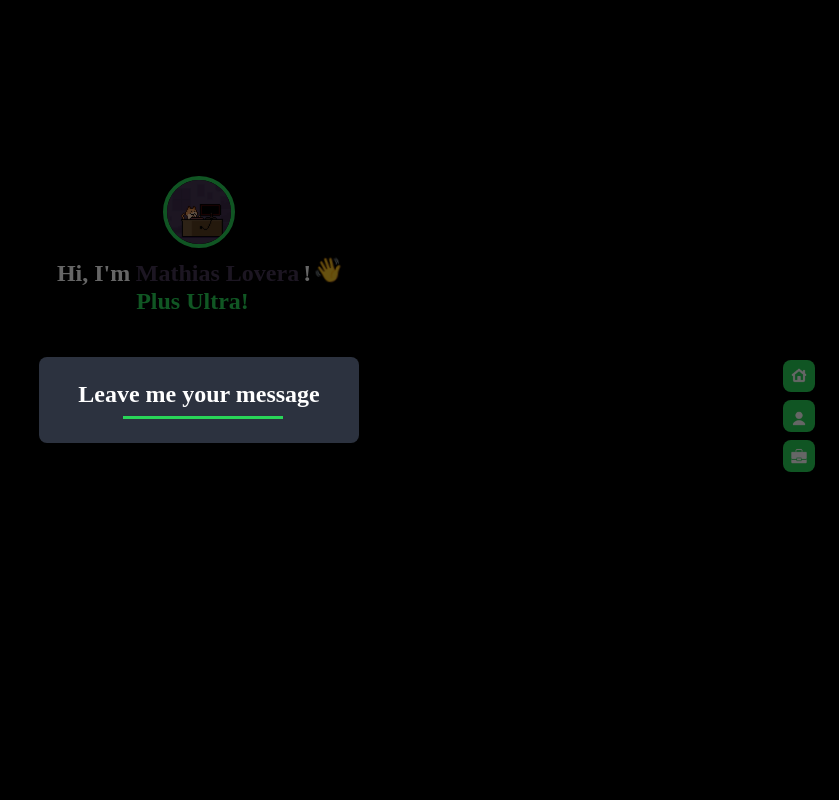
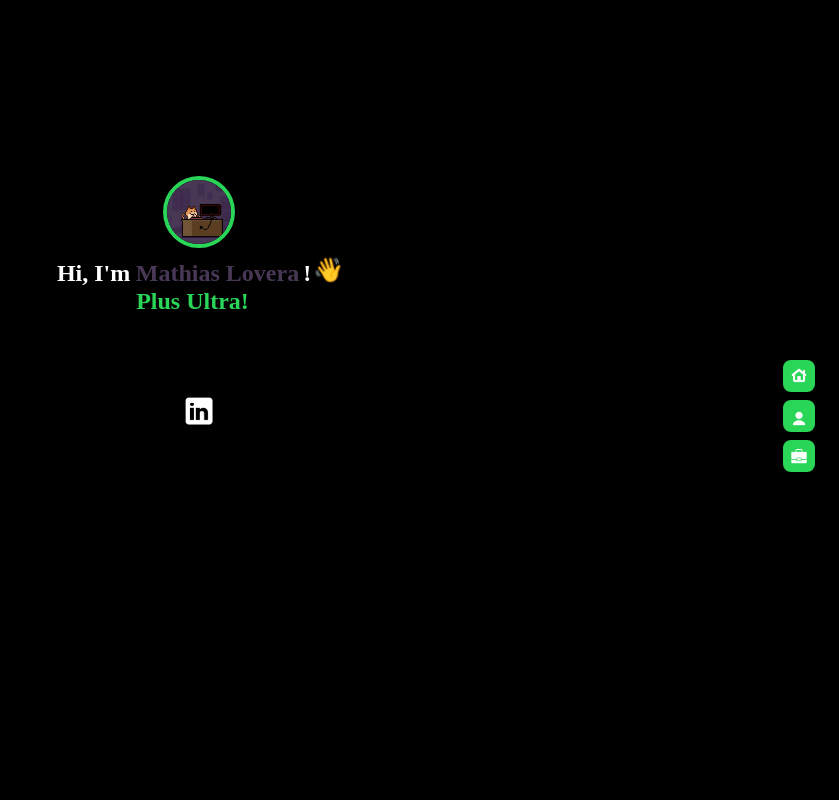
Before and after one commit to isnotSenshi/gh-page, a React (Create React App) app: page / in a window 1280 px wide. Shown: the top 800 px of the page, without its empty margins (441-1280 px from the left). Built offline with nearby package versions, Linux system fonts and the light colour scheme; a web font is replaced by a local one.

Commit message:
agora sim ref ue

```diff
--- a/src/Components/ModalContact/index.tsx
+++ b/src/Components/ModalContact/index.tsx
@@ -1,19 +1,29 @@
-import { useRef, useEffect } from 'react'
+import { useEffect, useContext } from 'react'
 import { MODAL_CONTACT } from '../../Constants/components'
 import { CustomBox } from '../../Styles/customBox'
 import {
 	ModalContainer,
 	ModalWrapper
 } from '../../Styles/modal'
-import RenderMedia from '../Media'
 import RenderText from '../Text'
 import { useOutsideRef } from '../../Hooks/useOutsideRef'
+import { CONTEXT } from '../../App/context'
+import { SHOW_MODAL } from '../../Core/Types'
 
 const ModalContact = ({ showModal }: any) => {
 
+	const { dispatch }: any = useContext(CONTEXT)
 	const { ref, isVisible, setIsVisible } = useOutsideRef(false)
+
+	const rollBack = () => {
+		setIsVisible(showModal)
+		dispatch({
+			type: SHOW_MODAL,
+			value: false
+		})
+	}
 	useEffect(() => {
-		setIsVisible(true)
+		showModal && rollBack()
 	}, [showModal])
 
 	return (
--- a/src/Pages/MainPage/index.tsx
+++ b/src/Pages/MainPage/index.tsx
@@ -36,6 +36,7 @@ const IndexPage: FunctionComponent = () => {
      }
 
      const setModal = () => {
+          console.log("dispatch")
           dispatch({
                type: SHOW_MODAL,
                value: !state.showModal
```
